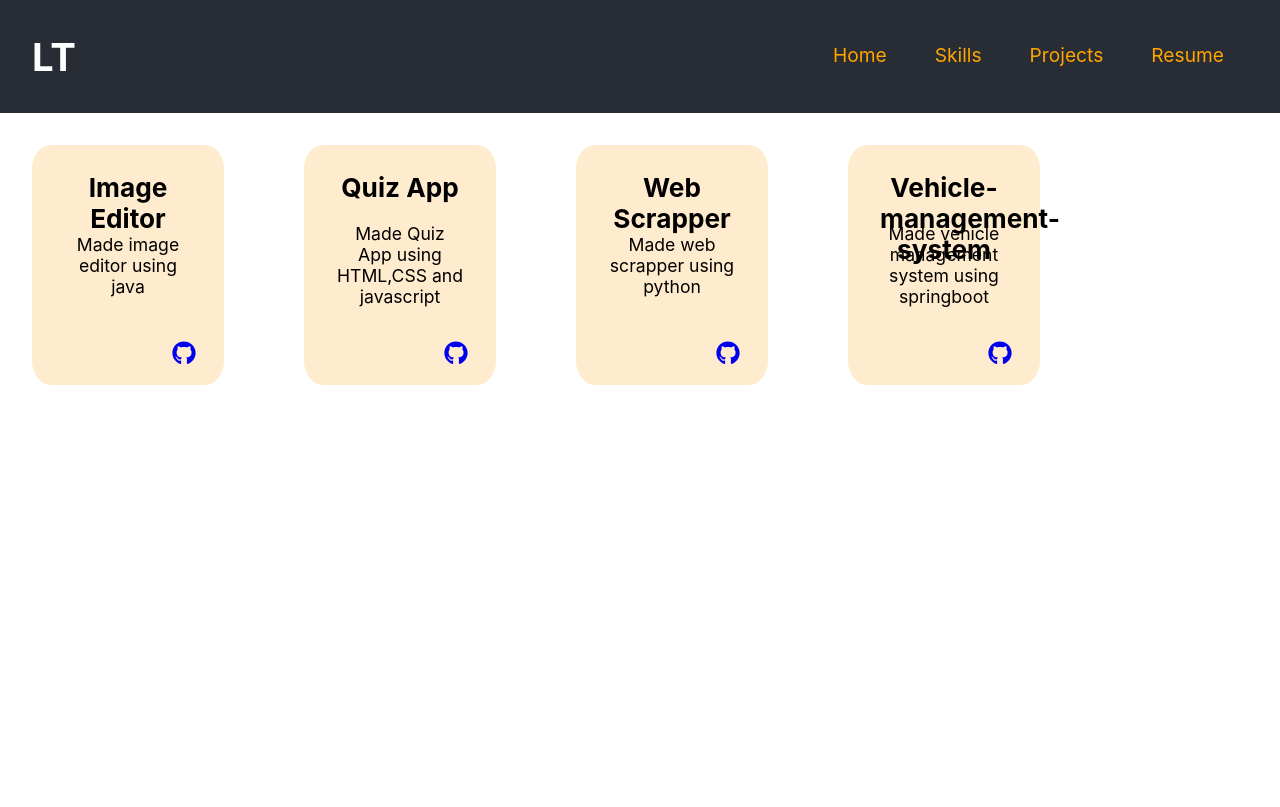
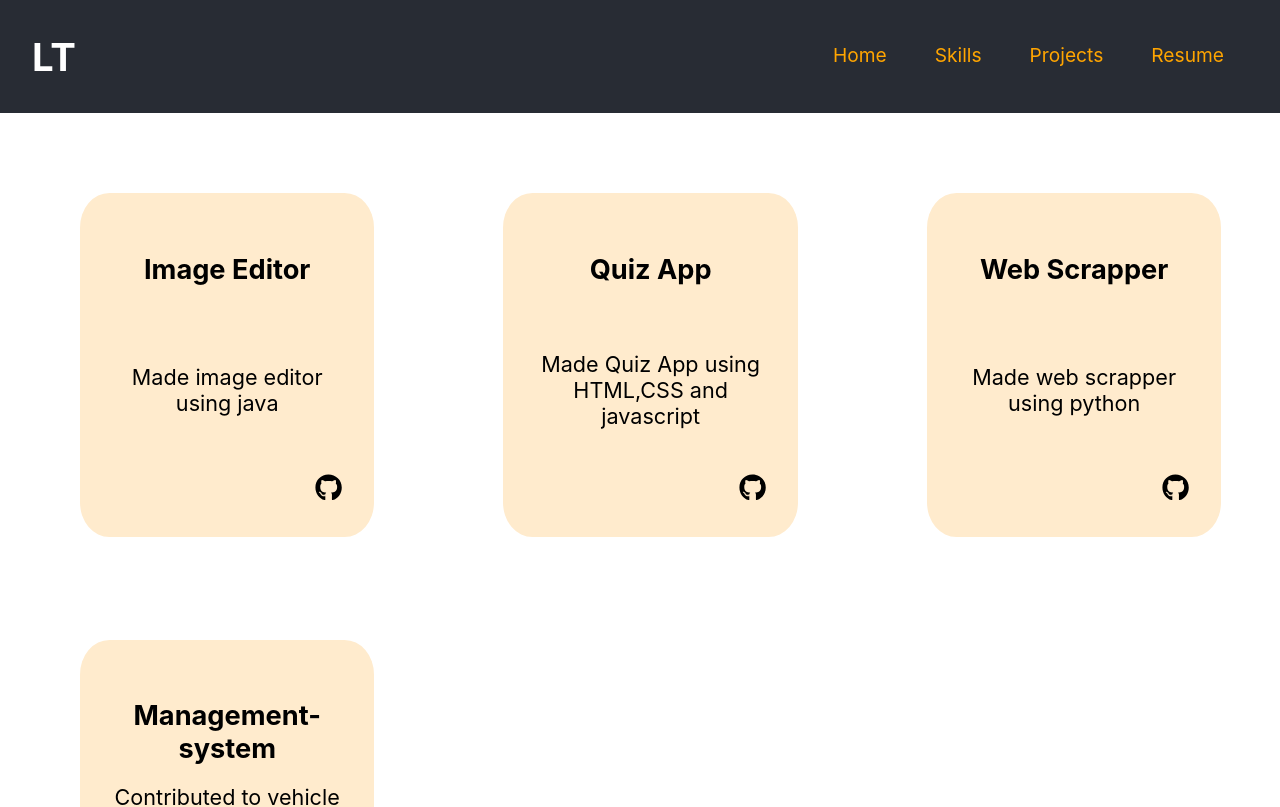
Before and after one commit to TheHero29/portfolio, a React (Create React App) app: page /projects in a window 1280 px wide. Shown: the top 807 px of the page. Built offline with nearby package versions, Linux system fonts and the light colour scheme.

Commit message:
fixed project cards

```diff
--- a/src/Components/ProjectCard/ProjectCard.css
+++ b/src/Components/ProjectCard/ProjectCard.css
@@ -1,29 +1,38 @@
 .project-card{
     display: flex;
     flex-direction: column;
-    height: 30vh;
-    width: 10vw;
-    padding: 0rem 2rem;
+    height: 35vh;
+    width: 18vw;
+    /* padding: 0rem 2rem; */
+    padding: 2rem;
     margin: 2rem;
     border-radius: 10%;
     background-color: blanchedalmond;
 }
+h3{
+    font-size: 3.4vh;
+}
+p{
+    font-size: 2.7vh;
+}
 .top{
     font-size:1.4rem;
-    height: 5vh;
+    height: 10vh;
 }
 .mid{
-    height: 20vh;
+    height: 25vh;
     display: flex;
     align-items: center;
+    justify-content: center;
     font-size: 1.1rem;
 }
 .bottom{
     display: flex;
     align-items: end;
     justify-content: end;
-
 }
 .icon{
-    scale:1.5;
+    /* scale:1.5; */
+    font-size:3.4vh;
+    color: black;
 }
--- a/src/Components/Projects/Projects.css
+++ b/src/Components/Projects/Projects.css
@@ -7,15 +7,23 @@ h1{
 .main-container {
     display: grid;
     grid-template-columns: repeat(1, 1fr);
-    grid-gap: 1rem;
+    grid-gap: 3vw;
+    padding-left: 3rem;
+    padding-top: 3rem;
+    padding-bottom: 3rem;
+    /* padding: 5vh 5vh 15vh 5vh; */
     }
     @media (min-width: 768px) {
     .main-container {
     grid-template-columns: repeat(3, 1fr);
     }
     }
-    @media (min-width: 1200px) {
+    @media (min-width: 1500px) {
     .main-container {
-    grid-template-columns: repeat(5, 1fr);
+    grid-template-columns: repeat(3, 1fr);
     }
     }
+    /* .project-card{
+        display: flex;
+        flex-direction: column;
+    } */
--- a/src/Components/Projects/Projects.js
+++ b/src/Components/Projects/Projects.js
@@ -7,10 +7,10 @@ function Projects(){
         <div className='projects'>
             <Header />
             <div className='main-container'>
-                <ProjectCard heading={"Image Editor"} desc={"Made image editor using java"} src={"https://www.google.com"}/>
-                <ProjectCard heading={"Quiz App"} desc={"Made Quiz App using HTML,CSS and javascript"} src={"https://www.google.com"}/>
+                <ProjectCard heading={"Image Editor"} desc={"Made image editor using java"} src={"https://github.com/TheHero29/ImageEditor"}/>
+                <ProjectCard heading={"Quiz App"} desc={"Made Quiz App using HTML,CSS and javascript"} src={"https://github.com/TheHero29/Quiz-app"}/>
                 <ProjectCard heading={"Web Scrapper"} desc={"Made web scrapper using python"} src={"https://www.google.com"}/>
-                <ProjectCard heading={"Vehicle-management-system"} desc={"Made vehicle management system using springboot"} src={"https://www.google.com"}/>
+                <ProjectCard heading={"Management-system"} desc={"Contributed to vehicle service management system using springboot"} src={"https://github.com/yasharya2901/VehicleServiceMangement"}/>
             </div>
             <Footer />
         </div>
--- a/src/Components/Skills/Skills.css
+++ b/src/Components/Skills/Skills.css
@@ -8,7 +8,7 @@ body{
     justify-content: center; */
     display: grid;
     padding:2rem;
-    grid-template-columns: repeat(auto-fill, minmax(10vw, 1fr));
+    grid-template-columns: repeat(auto-fill, minmax(15vw, 1fr));
     gap: 2rem;
 }
 .scard{
```
